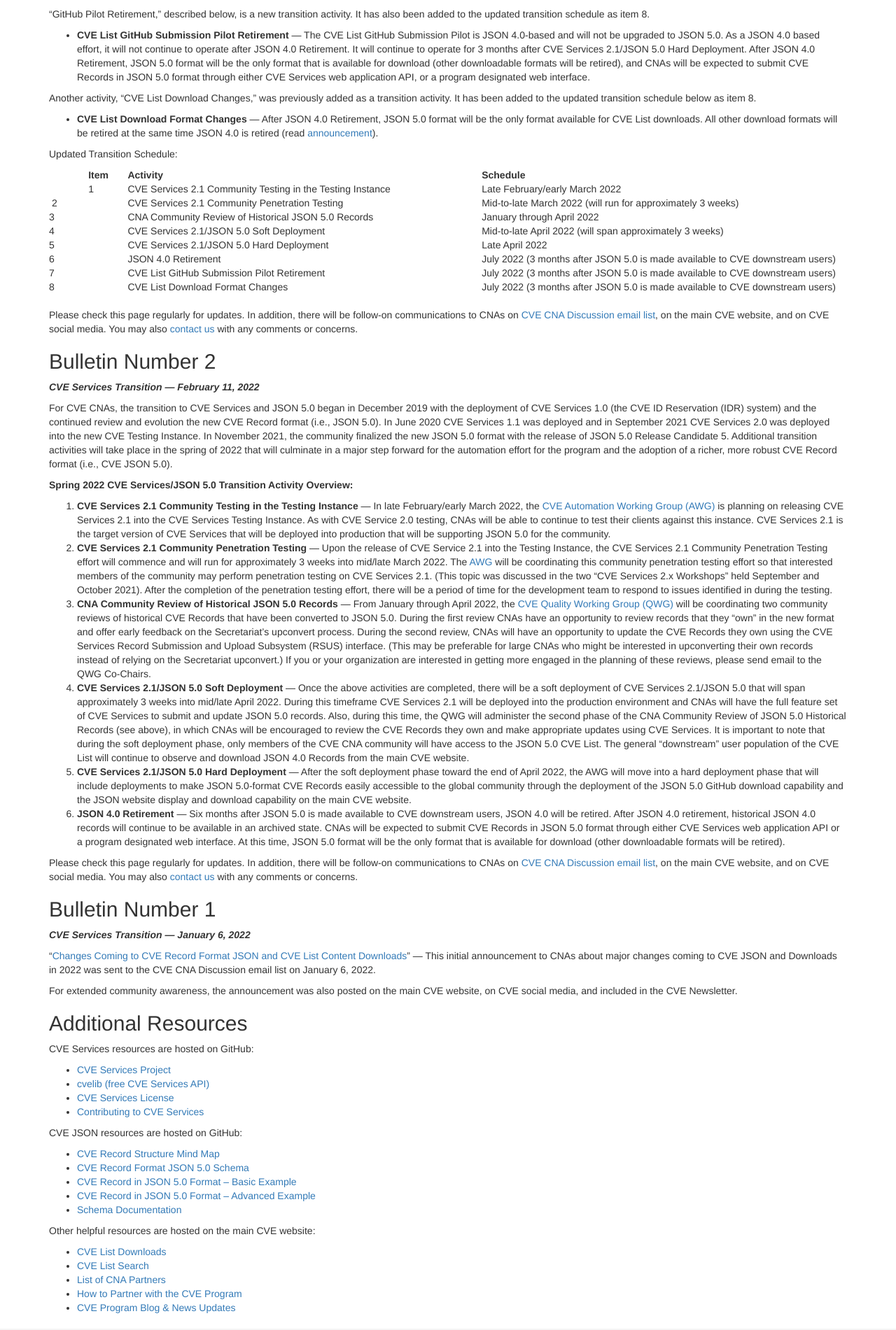
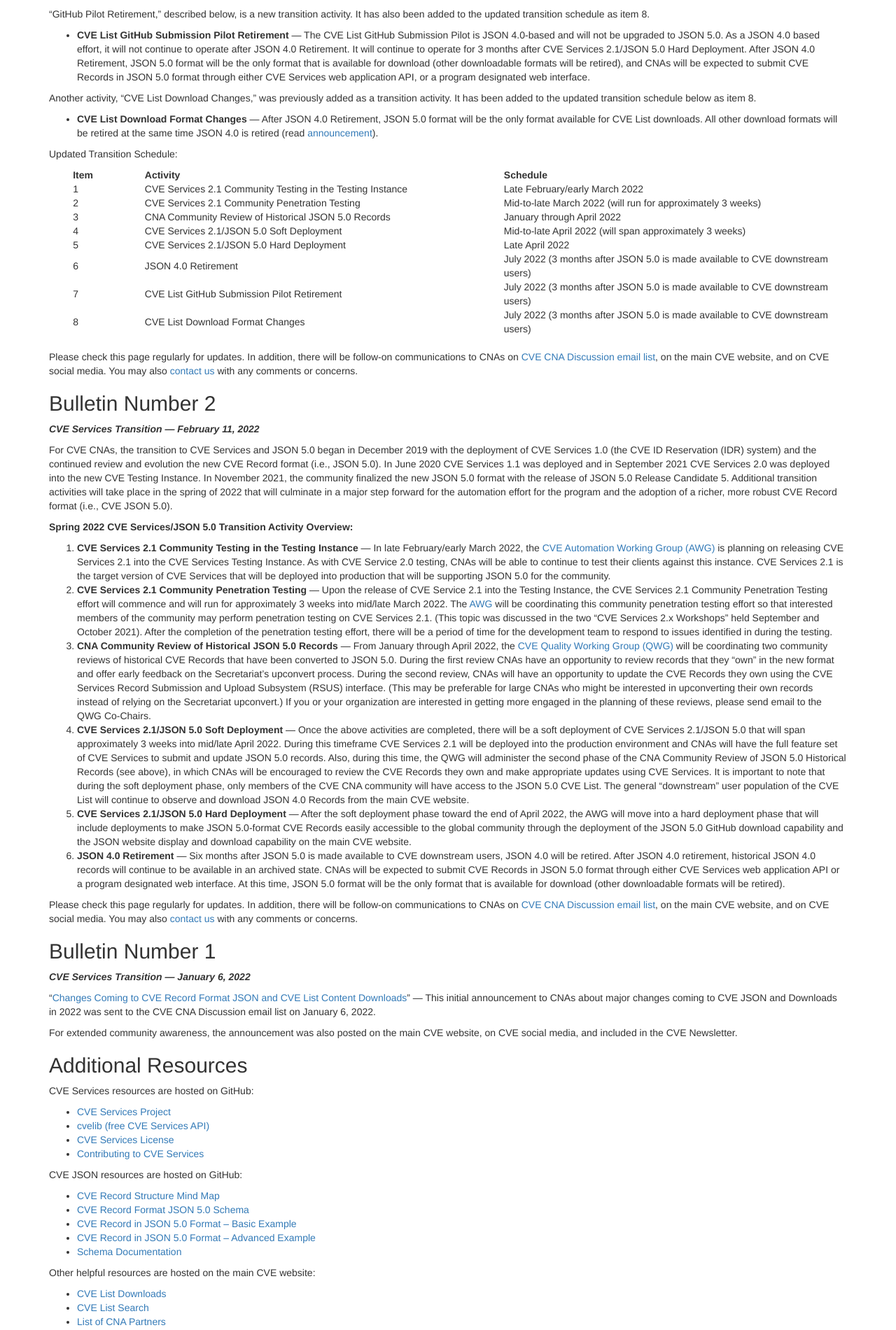
Before and after one commit to CVEProject/cveproject.github.io, a Jekyll site: the page built from automation-transition.md, in a window 1280 px wide. Shown: the part 648-2549 px from the top of the page at 70% size. Built offline with Jekyll 4.4.1, drawn with Linux system fonts in a browser that asks for light colours; nearby versions of some CDN libraries.

Commit message:
Update automation-transition.md

```diff
--- a/automation-transition.md
+++ b/automation-transition.md
@@ -34,47 +34,47 @@ Updated Transition Schedule:
 
   <table style="padding-left:5%;padding-left:30%;">
     <tr>
-      <th style="width:10%;padding-left:5%;">Item</th>
+      <th style="width:12%;padding-left:3%;">Item</th>
       <th style="width:45%">Activity</th>
-      <th style="width:45%">Schedule</th>
+      <th style="width:43%">Schedule</th>
     </tr>
     <tr>
-      <td style="padding-left:5%;">1</td>
+      <td style="padding-left:3%;">1</td>
       <td>CVE Services 2.1 Community Testing in the Testing Instance</td>
       <td>Late February/early March 2022</td>
     </tr>
     <tr>
-      <td>&nbsp;2</td>
+      <td style="padding-left:3%;">2</td>
       <td>CVE Services 2.1 Community Penetration Testing</td>
       <td>Mid-to-late March 2022 (will run for approximately 3 weeks)</td>
     </tr>
       <tr>
-      <td>3</td>
+      <td style="padding-left:3%;">3</td>
       <td>CNA Community Review of Historical JSON 5.0 Records</td>
       <td>January through April 2022</td>
     </tr>
       <tr>
-      <td>4</td>
+      <td style="padding-left:3%;">4</td>
       <td>CVE Services 2.1/JSON 5.0 Soft Deployment</td>
       <td>Mid-to-late April 2022 (will span approximately 3 weeks)</td>
     </tr>
       <tr>
-      <td>5</td>
+      <td style="padding-left:3%;">5</td>
       <td>CVE Services 2.1/JSON 5.0 Hard Deployment</td>
       <td>Late April 2022</td>
     </tr>
       <tr>
-      <td>6</td>
+      <td style="padding-left:3%;">6</td>
       <td>JSON 4.0 Retirement</td>
       <td>July 2022 (3 months after JSON 5.0 is made available to CVE downstream users)</td>
     </tr>
       <tr>
-      <td>7</td>
+      <td style="padding-left:3%;">7</td>
       <td>CVE List GitHub Submission Pilot Retirement</td>
       <td>July 2022 (3 months after JSON 5.0 is made available to CVE downstream users)</td>
     </tr>
       <tr>
-      <td>8</td>
+      <td style="padding-left:3%;">8</td>
       <td>CVE List Download Format Changes</td>
       <td>July 2022 (3 months after JSON 5.0 is made available to CVE downstream users)</td>
     </tr>
```
